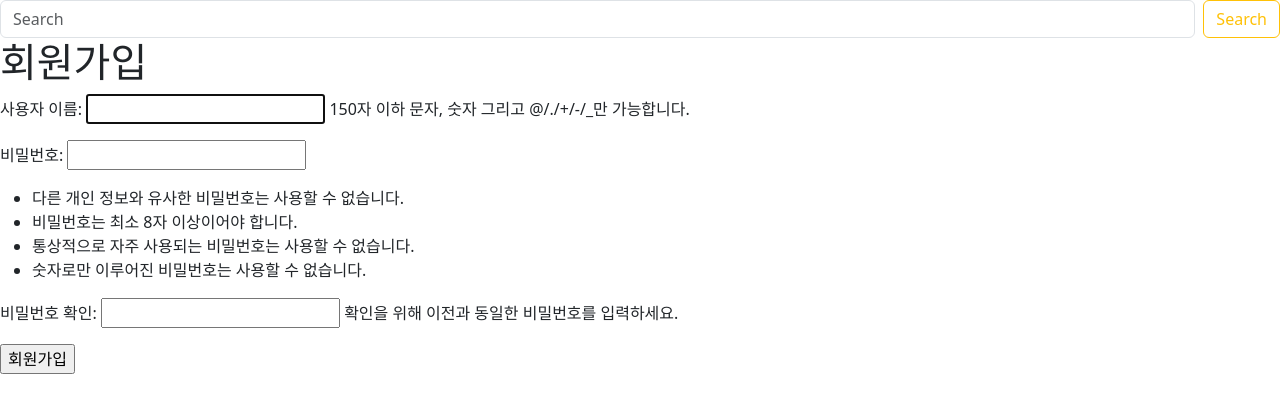
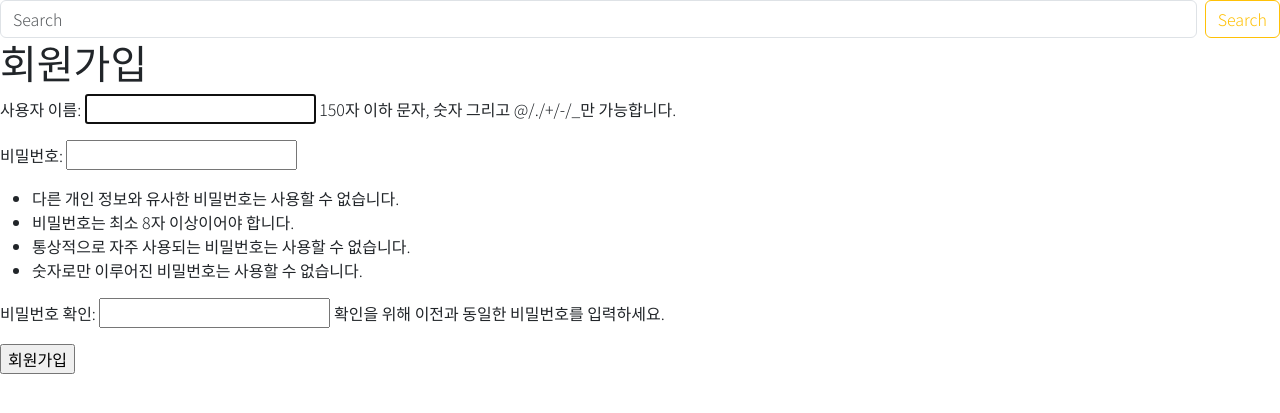
Before and after one commit to rabBit64/Todays-taste, a Django app: page /accounts/signup/ in a window 1280 px wide. Shown: the top 413 px of the page. Run offline with Django 3.2, Linux system fonts and the light colour scheme.

Commit message:
add_font

```diff
--- a/templates/base.html
+++ b/templates/base.html
@@ -6,7 +6,18 @@
     <meta name="viewport" content="width=device-width, initial-scale=1.0">
     <title>Document</title>
     <link href="https://cdn.jsdelivr.net/npm/bootstrap@5.3.0-alpha3/dist/css/bootstrap.min.css" rel="stylesheet" integrity="sha384-KK94CHFLLe+nY2dmCWGMq91rCGa5gtU4mk92HdvYe+M/SXH301p5ILy+dN9+nJOZ" crossorigin="anonymous">
+    <link rel="preconnect" href="https://fonts.googleapis.com">
+    <link rel="preconnect" href="https://fonts.gstatic.com" crossorigin>
+    <link href="https://fonts.googleapis.com/css2?family=Noto+Sans+KR:wght@300&display=swap" rel="stylesheet">
+
+
     {% block style %}
+    <style>
+        * {
+            font-family: 'Noto Sans KR', sans-serif;
+        }
+
+    </style>
 
     {% endblock style %}
 
```
